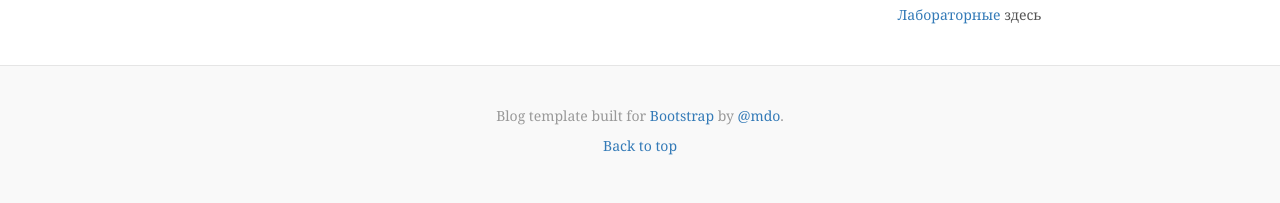
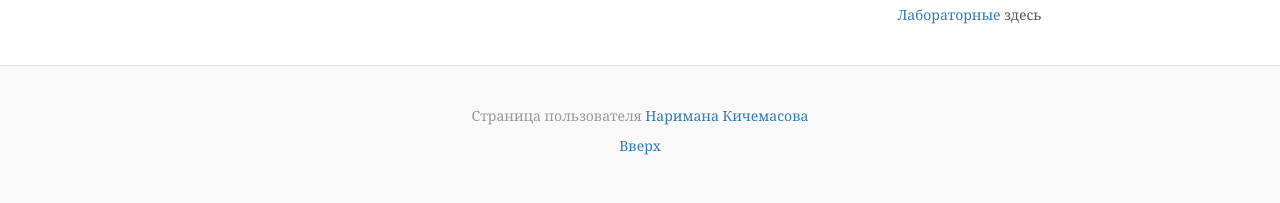
Before and after one commit to narimansnow/narimansnow.github.io, a Jekyll site: the page built from index.html, in a window 1280 px wide. Shown: the part 874-1077 px from the top of the page. Built offline with Jekyll 4.4.1, drawn with Linux system fonts in a browser that asks for light colours; nearby versions of some CDN libraries; library files that are not in the unit come from our copies.

Commit message:
Update footer.html

```diff
--- a/_includes/footer.html
+++ b/_includes/footer.html
@@ -1,6 +1,6 @@
 <div class="blog-footer">
-      <p>Blog template built for <a href="http://getbootstrap.com">Bootstrap</a> by <a href="https://twitter.com/mdo">@mdo</a>.</p>
-      <p>
-        <a href="#">Back to top</a>
-      </p>
-    </div>
+<p>Страница пользователя <a href="https://vk.com/kichemasov">Наримана Кичемасова</a>
+<p>
+<a href="#">Вверх</a>
+</p>
+</div>
```
